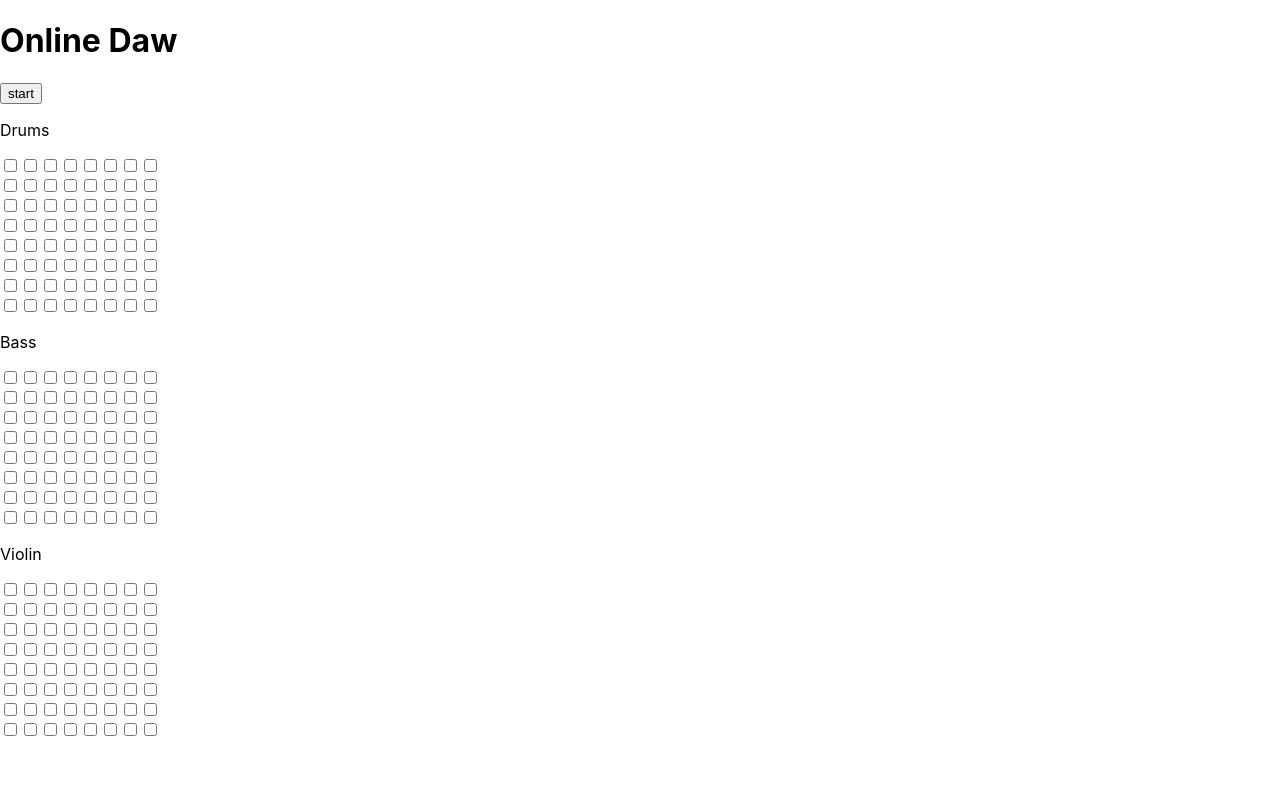
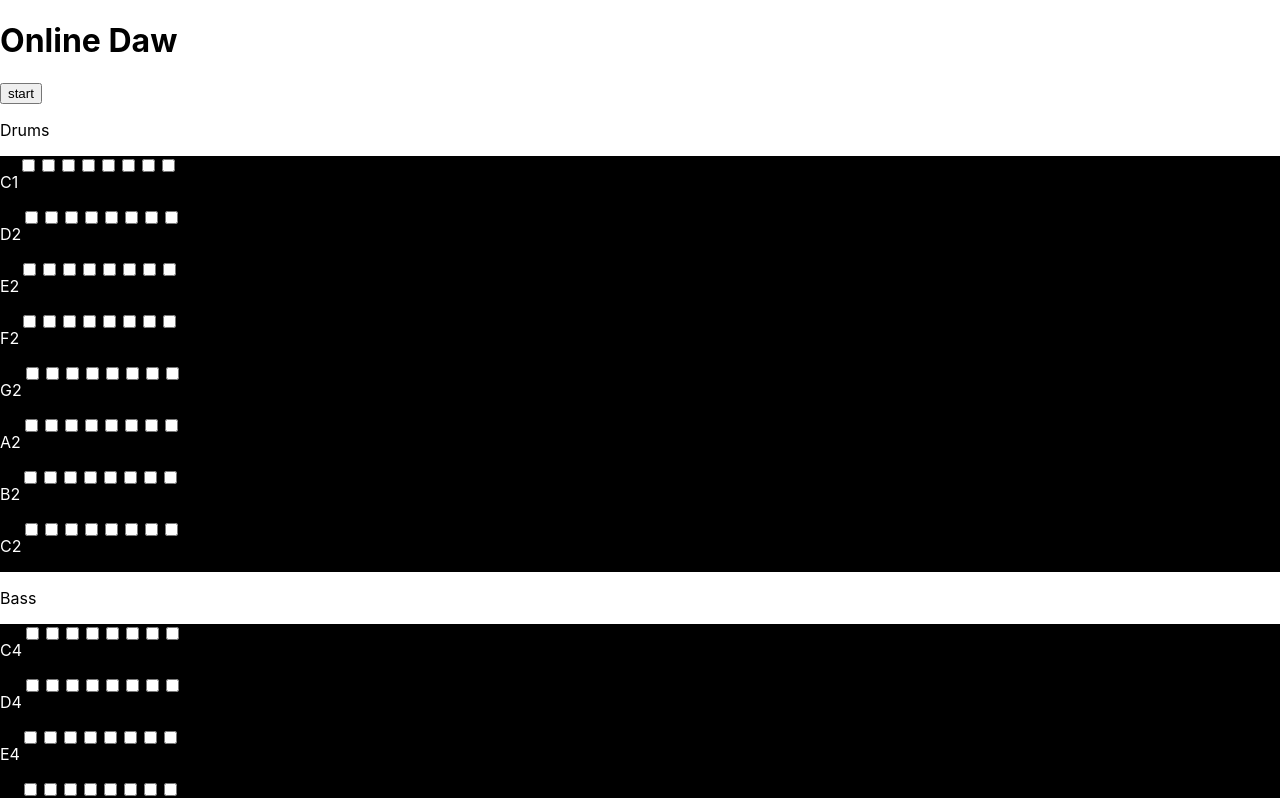
Before and after one commit to DavidVerghese/BeatmakerJS, a React (Create React App) app in the folder client/: page / in a window 1280 px wide. Shown: the top 798 px of the page. Built offline with nearby package versions, Linux system fonts and the light colour scheme.

Commit message:
added in the note names

```diff
--- a/client/src/App.js
+++ b/client/src/App.js
@@ -42,6 +42,9 @@ async function startSequencer() {
   sequencer(bassSoundsArray, 'bass');
   sequencer(violinSoundsArray, 'violin');
 }
+const noteNamesC1ToC2 = ["C1", "D2", "E2", "F2", "G2", "A2", "B2", "C2"];
+const noteNamesC4ToC5 = ["C4", "D4", "E4", "F4", "G4", "A4", "B4", "C5"];
+
 function App() {
   const [startButtonClicked, setStartButtonClicked] = useState(false);
   return (
@@ -49,11 +52,11 @@ function App() {
       <h1>Online Daw</h1>
       <button onClick={() => { if (!startButtonClicked) { startSequencer() };setStartButtonClicked(true)}}>start</button>
       <p>Drums</p>
-      <InputGrid className={"drums"}/>
+      <InputGrid noteNamesArray={noteNamesC1ToC2} className={"drums"}/>
       <p>Bass</p>
-      <InputGrid className={"bass"}/>
+      <InputGrid noteNamesArray={noteNamesC4ToC5} className={"bass"}/>
       <p>Violin</p>
-      <InputGrid className={"violin"}/>
+      <InputGrid noteNamesArray={noteNamesC4ToC5} className={"violin"}/>
     </div>
   );
 }
--- a/client/src/components/inputGrid.jsx
+++ b/client/src/components/inputGrid.jsx
@@ -2,14 +2,14 @@ import InputRow from './inputRow'
 
 function inputGrid(props) {
   return (<div className={props.className}>
-  <InputRow className={"zero"} />
-  <InputRow className={"one"} />
-  <InputRow className={"two"} />
-  <InputRow className={"three"} />
-  <InputRow className={"four"} />
-  <InputRow className={"five"} />
-  <InputRow className={"six"} />
-  <InputRow className={"seven"} />
+    <InputRow noteName={props.noteNamesArray[0]} className={"zero"} />
+  <InputRow noteName={props.noteNamesArray[1]} className={"one"} />
+  <InputRow noteName={props.noteNamesArray[2]} className={"two"} />
+  <InputRow noteName={props.noteNamesArray[3]} className={"three"} />
+  <InputRow noteName={props.noteNamesArray[4]} className={"four"} />
+  <InputRow noteName={props.noteNamesArray[5]} className={"five"} />
+  <InputRow noteName={props.noteNamesArray[6]} className={"six"} />
+  <InputRow noteName={props.noteNamesArray[7]} className={"seven"} />
 </div>)
 }
 export default inputGrid;
--- /dev/null
+++ b/client/src/components/inputRow.css
@@ -0,0 +1,5 @@
+.input-row {
+  display: flex;
+  background-color: black;
+  color: white;
+}
--- a/client/src/components/inputRow.jsx
+++ b/client/src/components/inputRow.jsx
@@ -1,5 +1,7 @@
+import './inputRow.css';
+
 function inputRow(props) {
-  return <div className={props.className}>
+  return (<div className="input-row"><p>{props.noteName}</p><div className={props.className}>
   <input type="checkbox" />
   <input type="checkbox" />
   <input type="checkbox" />
@@ -8,6 +10,6 @@ function inputRow(props) {
   <input type="checkbox" />
   <input type="checkbox" />
   <input type="checkbox" />
-</div>
+</div></div>)
 }
 export default inputRow;
```
